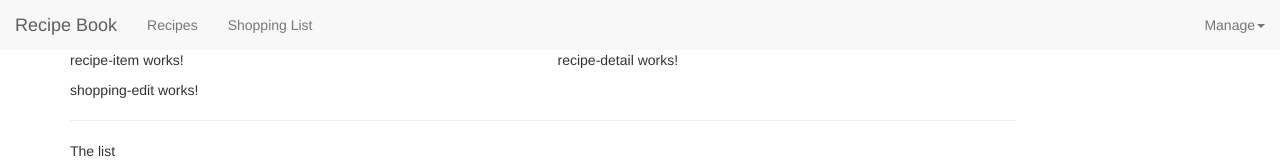
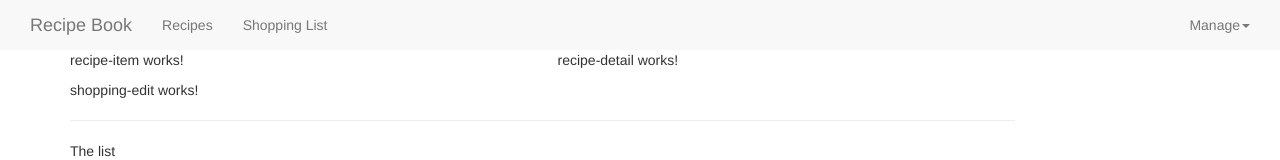
Before and after one commit to Ediezzle/shoppingList-recipeProject, an Angular app: page / in a window 1280 px wide. Shown: the top 160 px of the page. Built offline with nearby package versions, Linux system fonts and the light colour scheme.

Commit message:
do some minor corrections to the navigation bar

```diff
--- a/src/app/header/header.component.html
+++ b/src/app/header/header.component.html
@@ -1,7 +1,9 @@
 <nav class="nav navbar-default">
-    <div class="containe-fluid">
-        <a href="#" class="navbar-brand">Recipe Book</a>
-    </div>
+    <div class="container-fluid">
+        <div class="navbar-header">
+            <a href="#" class="navbar-brand">Recipe Book</a>
+        </div>
+
     <div class="collapse navbar-collapse">
         <ul class="nav navbar-nav">
             <li><a href="#">Recipes</a></li>
@@ -17,4 +19,5 @@
             </li>
         </ul>
     </div>
+    </div>
 </nav>
```
